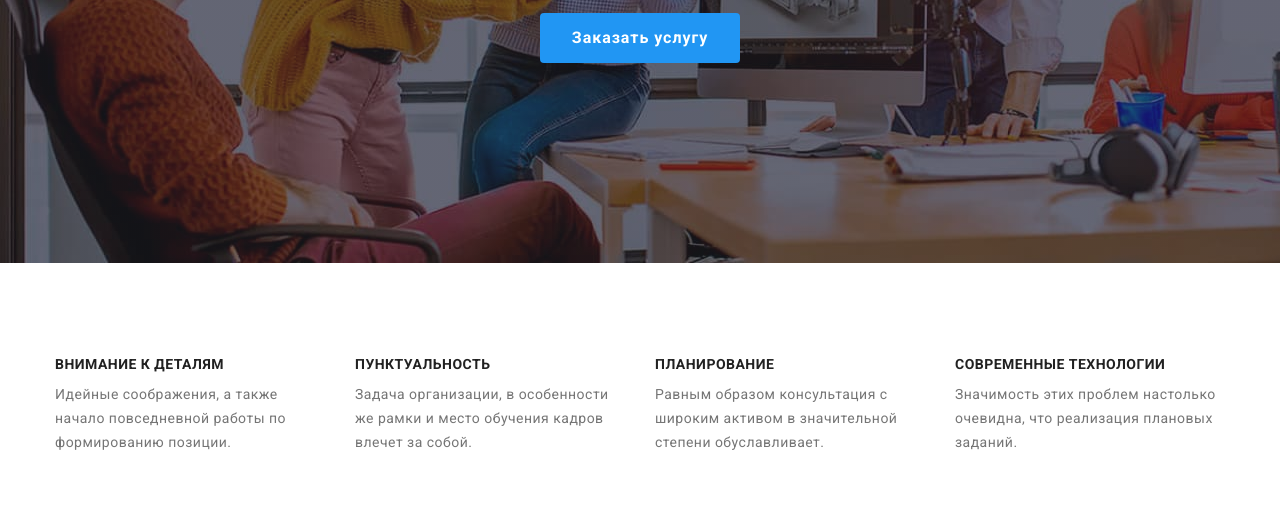
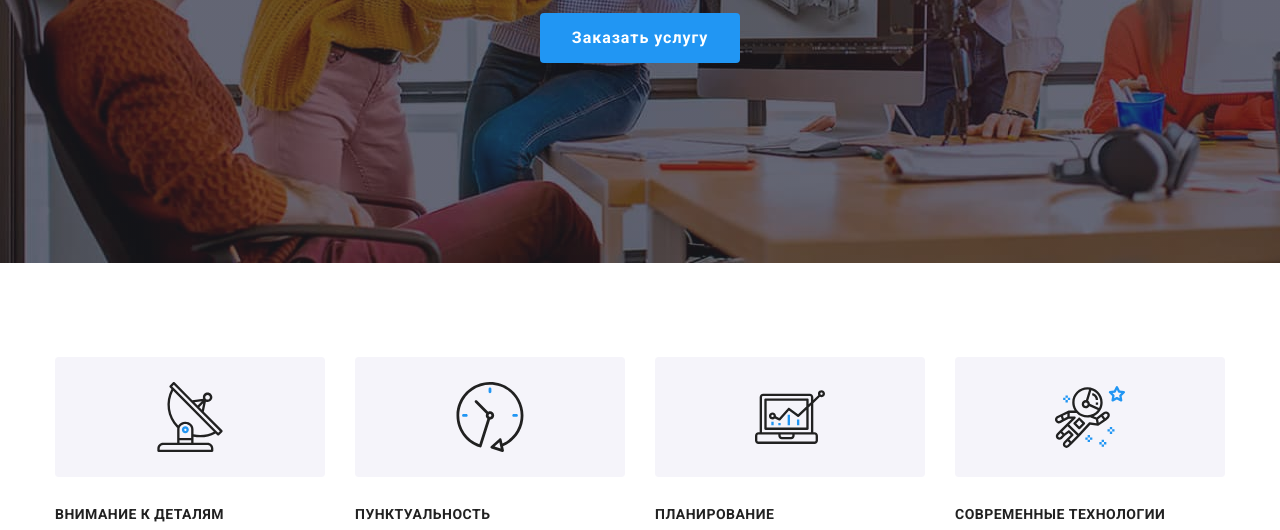
Before and after one commit to mikelp13/goit-markup-hw-04, a plain HTML site: page index.html in a window 1280 px wide. Shown: the part 418-948 px from the top of the page. Drawn offline with nearby package versions, Linux system fonts and the light colour scheme.

Commit message:
added features section icons

```diff
--- a/css/style.css
+++ b/css/style.css
@@ -106,6 +106,7 @@ h6 {
   display: flex;
   margin-left: auto;
 }
+
 .contacts .item + .item {
   margin-left: 50px;
 }
@@ -172,9 +173,32 @@ h6 {
 .features-item:not(:last-child) {
   margin-right: 30px;
 }
-.features-item {
-  width: 270px;
+
+.features-item::before {
+  display: flex;
+  flex-direction: column;
+  height: 120px;
+  margin-bottom: 30px;
+  content: '';
+  background-color: var(--background-color);
+  border-radius: 4px;
+  background-repeat: no-repeat;
+  background-position: center;
 }
+
+.icon-antenna::before {
+  background-image: url(../images/antenna.svg);
+}
+.icon-clock::before {
+  background-image: url(../images/clock.svg);
+}
+.icon-diagram::before {
+  background-image: url(../images/diagram.svg);
+}
+.icon-astronaut::before {
+  background-image: url(../images/astronaut.svg);
+}
+
 .features-title {
   margin-top: 0;
   margin-bottom: 10px;
@@ -187,6 +211,7 @@ h6 {
 .features-text {
   margin-top: 0;
   margin-bottom: 0;
+  width: 270px;
   font-size: 14px;
   line-height: 1.71;
 }
--- a/index.html
+++ b/index.html
@@ -48,25 +48,25 @@
     <!-- FEATURES SECTION -->
     <section class="features-section container">
       <ul class="features-list">
-        <li class="features-item ">
+        <li class="features-item icon-antenna">
           <h2 class="features-title">Внимание к деталям</h2>
           <p class="features-text">Идейные соображения, а также начало повседневной работы по формированию позиции.
           </p>
         </li>
 
-        <li class="features-item ">
+        <li class="features-item icon-clock">
           <h2 class="features-title">Пунктуальность</h2>
           <p class="features-text">Задача организации, в особенности же рамки и место обучения кадров влечет за
             собой.</p>
         </li>
 
-        <li class="features-item ">
+        <li class="features-item icon-diagram">
           <h2 class="features-title">Планирование</h2>
           <p class="features-text">Равным образом консультация с широким активом в значительной степени
             обуславливает.</p>
         </li>
 
-        <li class="features-item ">
+        <li class="features-item icon-astronaut">
           <h2 class="features-title">Современные технологии</h2>
           <p class="features-text">Значимость этих проблем настолько очевидна, что реализация плановых заданий.</p>
         </li>
```
Also changed, not shown: images/antenna.svg (added), images/astronaut.svg (added), images/clock.svg (added), images/diagram.svg (added).
